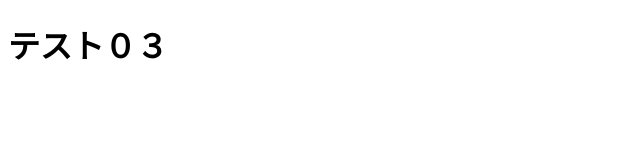
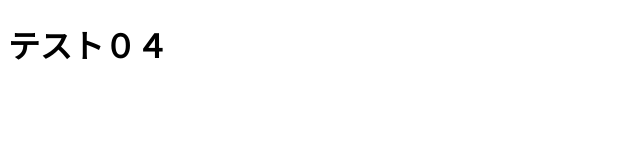
Before and after one commit to blockworks-dev/test, a plain HTML site: page index.html in a window 1280 px wide. Shown: the full height of the page, 0-640 px from the left. Drawn offline with Linux system fonts and the light colour scheme.

Commit message:
ああああああ

```diff
--- a/index.html
+++ b/index.html
@@ -1,11 +1,14 @@
 <!DOCTYPE html>
 <html lang="ja">
+
 <head>
   <meta charset="UTF-8">
   <meta name="viewport" content="width=device-width, initial-scale=1.0">
   <title>テスト</title>
 </head>
+
 <body>
-  <h1>テスト０３</h1>
+  <h1>テスト０４</h1>
 </body>
+
 </html>
```
